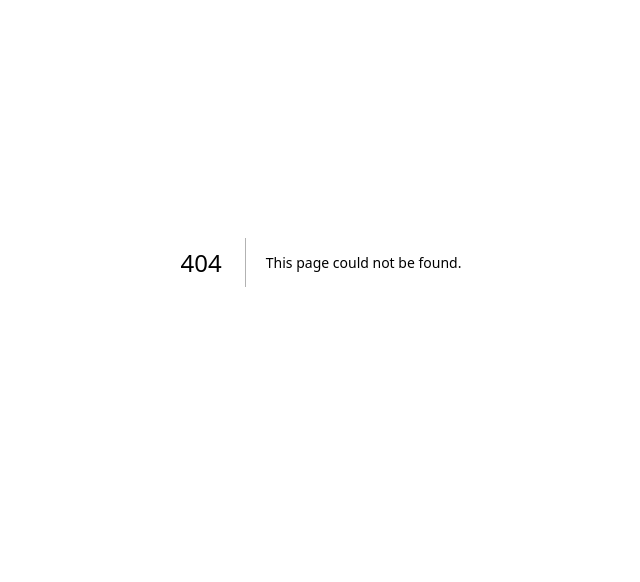
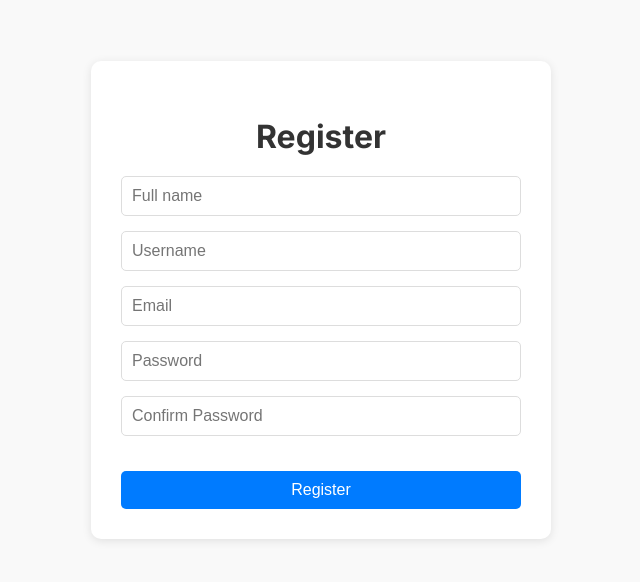
Before and after one commit to subhrajit77/citk-guest-house, a Next.js app in the folder guest-house-frontend/: page /registerpage in a window 1280 px wide. Before the commit this address had no page. Shown: the part 138-720 px from the top of the page, without its empty margins (319-959 px from the left). Built offline with nearby package versions, Linux system fonts and the light colour scheme.

Commit message:
added regn form component

```diff
--- /dev/null
+++ b/guest-house-frontend/components/RegisterForm/RegisterForm.css
@@ -0,0 +1,64 @@
+.RegisterContainer {
+    display: flex;
+    justify-content: center;
+    align-items: center;
+    padding: 30px;
+    background-color: #f9f9f9;
+    min-height: 100vh;
+  }
+
+  .RegisterPage {
+    background: #fff;
+    padding: 30px;
+    border-radius: 10px;
+    box-shadow: 0 2px 10px rgba(0, 0, 0, 0.1);
+    width: 100%;
+    max-width: 400px;
+  }
+
+  .RegisterPage h1 {
+    font-size: 2rem;
+    margin-bottom: 20px;
+    color: #333;
+    text-align: center;
+  }
+
+  .RegisterContent {
+    display: flex;
+    flex-direction: column;
+    align-items: center;
+  }
+
+  .RegisterForm {
+    width: 100%;
+  }
+
+  .RegisterForm div {
+    margin-bottom: 15px;
+  }
+
+  .RegisterForm input {
+    width: 100%;
+    padding: 10px;
+    border: 1px solid #ddd;
+    border-radius: 5px;
+    font-size: 1rem;
+    box-sizing: border-box;
+  }
+
+  .RegisterForm button {
+    width: 100%;
+    padding: 10px;
+    background-color: #007bff;
+    color: #fff;
+    border: none;
+    border-radius: 5px;
+    font-size: 1rem;
+    cursor: pointer;
+    transition: background-color 0.3s;
+    margin-top:20px;
+  }
+
+  .RegisterForm button:hover {
+    background-color: #0056b3;
+  }
--- /dev/null
+++ b/guest-house-frontend/components/RegisterForm/RegisterForm.jsx
@@ -0,0 +1,106 @@
+"use client";
+import { useState } from "react";
+import api from "../../api";
+import "./RegisterForm.css";
+
+export default function RegisterForm() {
+    const [formData, setFormData] = useState({
+        fullname: "",
+        username: "",
+        email: "",
+        password: "",
+        confirm_password: "",
+    });
+
+    function handleChange(e) {
+        const { name, value } = e.target;
+        setFormData({ ...formData, [name]: value });
+    }
+
+    function handleRegister(e) {
+        e.preventDefault();
+        api.post("/auth/user/register/", formData)
+            .then((response) => {
+                const { data } = response;
+                console.log("Server response:", data);
+            })
+            .catch((error) => {
+                const { response } = error;
+                console.log("Error:", response);
+            });
+    }
+
+    return (
+        <main className="RegisterContainer">
+            <section className="RegisterPage">
+                <header>
+                    <h1>Register</h1>
+                </header>
+                <div className="RegisterContent">
+                    <form className="RegisterForm" onSubmit={handleRegister}>
+                        <div>
+                            <input
+                                type="text"
+                                id="fullname"
+                                name="fullname"
+                                value={formData.fullname}
+                                onChange={handleChange}
+                                placeholder="Full name"
+                                required
+                            />
+                        </div>
+                        <div>
+
+                            <input
+                                type="email"
+                                id="username"
+                                name="username"
+                                value={formData.username}
+                                onChange={handleChange}
+                                placeholder="Username"
+                                required
+                            />
+                        </div>
+                        <div>
+
+                            <input
+                                type="email"
+                                id="email"
+                                name="email"
+                                value={formData.email}
+                                onChange={handleChange}
+                                placeholder="Email"
+                                required
+                            />
+                        </div>
+                        <div>
+
+                            <input
+                                type="password"
+                                id="password"
+                                name="password"
+                                value={formData.password}
+                                onChange={handleChange}
+                                placeholder="Password"
+                                required
+                            />
+                        </div>
+                        <div>
+
+                            <input
+                                type="password"
+                                id="confirm_password"
+                                name="confirm_password"
+                                value={formData.confirm_password}
+                                onChange={handleChange}
+                                placeholder="Confirm Password"
+                                required
+                            />
+                        </div>
+                        <button type="submit">Register</button>
+                    </form>
+                </div>
+            </section>
+        </main>
+    );
+}
--- /dev/null
+++ b/guest-house-frontend/sites/registerpage/registerpage.jsx
@@ -0,0 +1,8 @@
+import RegisterForm from "../../components/RegisterForm/RegisterForm";
+export default function RegisterPage() {
+  return (
+    <>
+      <RegisterForm />
+    </>
+  );
+}
--- a/guest-house-frontend/src/app/globals.css
+++ b/guest-house-frontend/src/app/globals.css
@@ -1,4 +1,4 @@
-:root {
+/* :root {
   --max-width: 1100px;
   --border-radius: 12px;
   --font-mono: ui-monospace, Menlo, Monaco, "Cascadia Mono", "Segoe UI Mono",
@@ -104,4 +104,4 @@ a {
   html {
     color-scheme: dark;
   }
-}
+} */
--- /dev/null
+++ b/guest-house-frontend/src/app/registerpage/page.jsx
@@ -0,0 +1,5 @@
+import RegisterPage from "../../../sites/registerpage/registerpage";
+
+export default function RentalsPage() {
+    return <RegisterPage />;
+}
```
